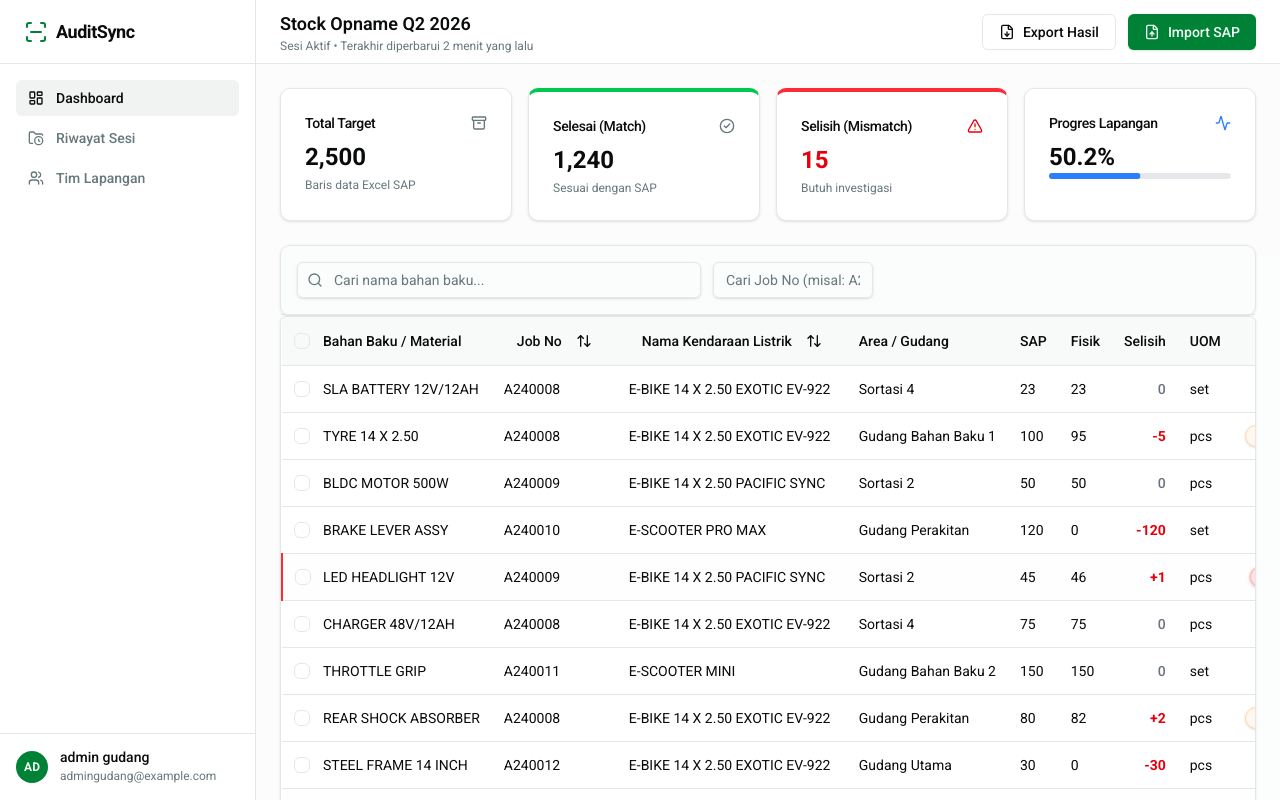
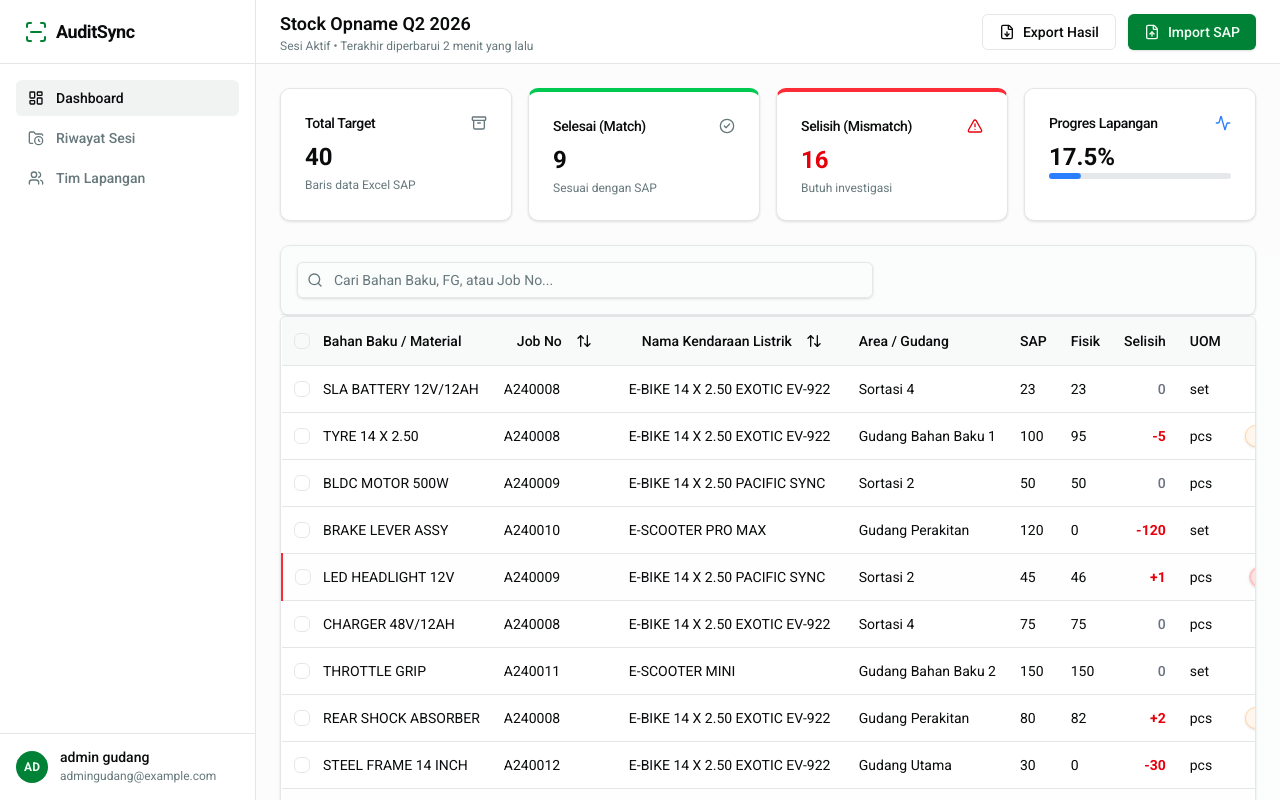
Before and after one commit to bando9/auditsync-web, a Next.js app: page /admin/dashboard in a window 1280 px wide. Built offline with nearby package versions, Linux system fonts and the light colour scheme.

Commit message:
feat: search global filter data table admin dashboard

```diff
--- a/app/admin/dashboard/components/card-info.tsx
+++ b/app/admin/dashboard/components/card-info.tsx
@@ -2,14 +2,14 @@ import { Progress } from "@/components/ui/progress"
 
 interface CardInfoProps {
   title: string
-  count: string
+  count: number | string
   description: string
   colorCard?: string
   colorText?: string
   colorIcon?: string
   icon: React.ElementType
   isProgress?: boolean
-  progressCount?: number
+  progressCount?: number | null
 }
 
 function CardInfo({
--- a/app/admin/dashboard/components/data-table.tsx
+++ b/app/admin/dashboard/components/data-table.tsx
@@ -23,7 +23,7 @@ import {
 } from "@/components/ui/table"
 import { Button } from "@/components/ui/button"
 import { Input } from "@/components/ui/input"
-import { CheckSquare, Search } from "lucide-react"
+import { CheckSquare, Search, X } from "lucide-react"
 import { cn } from "@/lib/utils"
 
 interface DataTableProps<TData, TValue> {
@@ -40,6 +40,8 @@ export function DataTable<TData, TValue>({
   const [columnFilters, setColumnFilters] = React.useState<ColumnFiltersState>(
     []
   )
+  // eslint-disable-next-line @typescript-eslint/no-explicit-any
+  const [globalFilter, setGlobalFilter] = React.useState<any>([])
 
   // eslint-disable-next-line react-hooks/incompatible-library
   const table = useReactTable({
@@ -49,13 +51,15 @@ export function DataTable<TData, TValue>({
     getPaginationRowModel: getPaginationRowModel(),
     onSortingChange: setSorting,
     getSortedRowModel: getSortedRowModel(),
+    getFilteredRowModel: getFilteredRowModel(),
     onRowSelectionChange: setRowSelection,
     onColumnFiltersChange: setColumnFilters,
-    getFilteredRowModel: getFilteredRowModel(),
+    onGlobalFilterChange: setGlobalFilter,
     state: {
       sorting,
       rowSelection,
       columnFilters,
+      globalFilter,
     },
   })
 
@@ -70,22 +74,24 @@ export function DataTable<TData, TValue>({
             <div className="relative flex-1">
               <Search className="absolute top-2.5 left-2.5 h-4 w-4 text-muted-foreground" />
               <Input
-                placeholder="Cari nama bahan baku..."
-                value={
-                  (table
-                    .getColumn("rawMaterialName")
-                    ?.getFilterValue() as string) ?? ""
-                }
+                placeholder="Cari Bahan Baku, FG, atau Job No..."
+                value={(table.getState().globalFilter as string) ?? ""}
                 onChange={(event) =>
-                  table
-                    .getColumn("rawMaterialName")
-                    ?.setFilterValue(event.target.value)
+                  table.setGlobalFilter(String(event.target.value))
                 }
                 type="text"
                 className="flex h-9 w-full rounded-md border border-input bg-transparent px-3 py-1 pl-9 text-sm shadow-sm transition-colors placeholder:text-muted-foreground focus-visible:ring-1 focus-visible:ring-ring focus-visible:outline-none"
               />
+              {globalFilter.length > 0 ? (
+                <X
+                  className="absolute top-2.5 right-2.5 h-4 w-4 cursor-pointer text-muted-foreground"
+                  onClick={() => setGlobalFilter("")}
+                />
+              ) : (
+                ""
+              )}
             </div>
-            <Input
+            {/* <Input
               placeholder="Cari Job No (misal: A240008)..."
               value={
                 (table.getColumn("jobNo")?.getFilterValue() as string) ?? ""
@@ -95,7 +101,7 @@ export function DataTable<TData, TValue>({
               }
               type="text"
               className="flex h-9 w-40 rounded-md border border-input bg-transparent px-3 py-1 text-sm shadow-sm transition-colors placeholder:text-muted-foreground focus-visible:ring-1 focus-visible:ring-ring focus-visible:outline-none"
-            />
+            /> */}
           </div>
           <div className="flex items-center gap-2">
             {hasSelection ? (
--- a/app/admin/dashboard/components/header-dashboard.tsx
+++ b/app/admin/dashboard/components/header-dashboard.tsx
@@ -1,5 +1,4 @@
 import { FileDown, FileUp } from "lucide-react"
-import React from "react"
 
 function HeaderDashboard() {
   return (
--- a/app/admin/dashboard/lib/data-info.ts
+++ /dev/null
@@ -1,40 +0,0 @@
-import { Activity, AlertTriangle, Archive, CircleCheck } from "lucide-react"
-
-export const dataInfo = [
-  {
-    title: "Total Target",
-    description: "Baris data Excel SAP",
-    count: "2,500",
-    icon: Archive,
-    colorIcon: "text-muted-foreground",
-    isProgress: false,
-  },
-  {
-    title: "Selesai (Match)",
-    description: "Sesuai dengan SAP",
-    count: "1,240",
-    icon: CircleCheck,
-    colorIcon: "text-muted-foreground",
-    colorCard: "border-t-4 border-t-green-500",
-    isProgress: false,
-  },
-  {
-    title: "Selisih (Mismatch)",
-    count: "15",
-    description: "Butuh investigasi",
-    icon: AlertTriangle,
-    colorCard: "border-t-4 border-t-red-500",
-    colorIcon: "text-red-600",
-    colorText: "text-red-600",
-    isProgress: false,
-  },
-  {
-    title: "Progres Lapangan",
-    count: "50.2%",
-    description: "Butuh investigasi",
-    icon: Activity,
-    colorIcon: "text-blue-500",
-    isProgress: true,
-    progressCount: 50.2,
-  },
-]
--- a/app/admin/dashboard/page.tsx
+++ b/app/admin/dashboard/page.tsx
@@ -1,20 +1,78 @@
 import HeaderDashboard from "./components/header-dashboard"
 import CardInfo from "./components/card-info"
-import { dataInfo } from "./lib/data-info"
 import { getData } from "./lib/data-audit-target"
 import { DataTable } from "./components/data-table"
 import { columns } from "./components/columns"
+import { Activity, AlertTriangle, Archive, CircleCheck } from "lucide-react"
 
 async function AdminDashboard() {
   const data = await getData()
+
+  const totalTarget = data.length
+
+  const stats = data.reduce(
+    (acc, item) => {
+      if (item.status === "matched") acc.match++
+      if (item.status === "sap-discrepancy" || item.status === "blind-mismatch")
+        acc.mismatch++
+      if (item.status === "counting") acc.counting++
+      return acc
+    },
+    { match: 0, mismatch: 0, counting: 0 }
+  )
+
+  const progressPercentage =
+    totalTarget == 0
+      ? 0
+      : Number(((stats.counting / totalTarget) * 100).toFixed(1))
+
+  const dataInfo = [
+    {
+      title: "Total Target",
+      description: "Baris data Excel SAP",
+      count: totalTarget.toLocaleString("id-ID"),
+      icon: Archive,
+      colorIcon: "text-muted-foreground",
+      isProgress: false,
+    },
+    {
+      title: "Selesai (Match)",
+      description: "Sesuai dengan SAP",
+      count: stats.match.toLocaleString("id-ID"),
+      icon: CircleCheck,
+      colorIcon: "text-muted-foreground",
+      colorCard: "border-t-4 border-t-green-500",
+      isProgress: false,
+    },
+    {
+      title: "Selisih (Mismatch)",
+      count: stats.mismatch.toLocaleString("id-ID"),
+      description: "Butuh investigasi",
+      icon: AlertTriangle,
+      colorCard: "border-t-4 border-t-red-500",
+      colorIcon: "text-red-600",
+      colorText: "text-red-600",
+      isProgress: false,
+    },
+    {
+      title: "Progres Lapangan",
+      count: `${progressPercentage}%`,
+      description: "Sedang dihitung",
+      icon: Activity,
+      colorIcon: "text-blue-500",
+      isProgress: true,
+      progressCount: progressPercentage,
+    },
+  ]
+
   return (
     <main className="flex h-screen flex-1 flex-col overflow-hidden">
       <HeaderDashboard />
       <div className="flex-1 overflow-auto p-6">
         <div className="mb-6 grid gap-4 md:grid-cols-4">
-          {dataInfo.map((info) => {
-            return <CardInfo key={info.title} {...info} />
-          })}
+          {dataInfo.map((info) => (
+            <CardInfo key={info.title} {...info} />
+          ))}
         </div>
 
         <DataTable columns={columns} data={data} />
```
